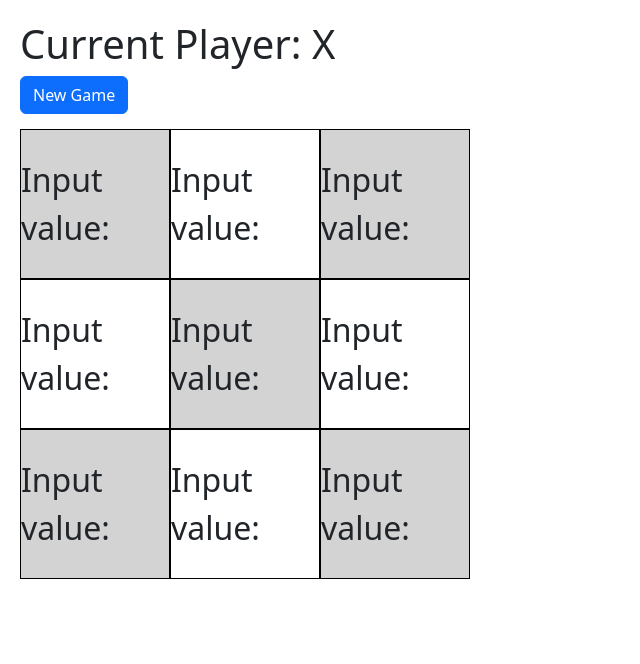
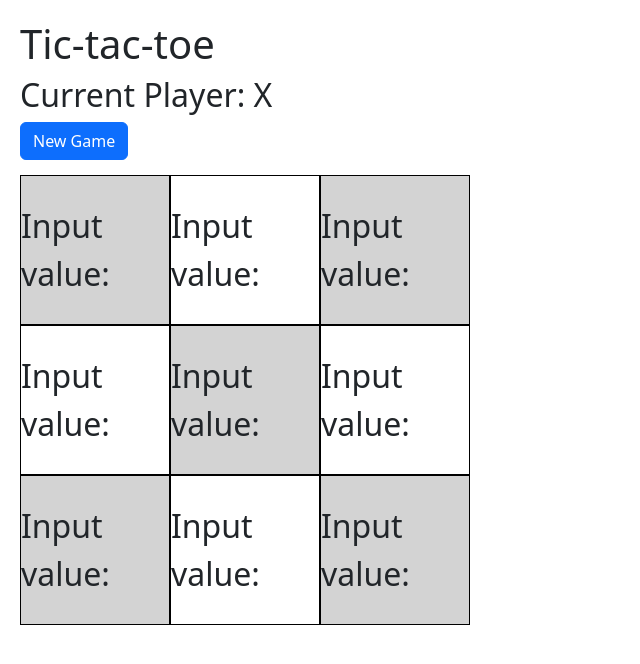
Before and after one commit to MIzbicki/Tic-tac-toe, an Angular app: page / in a window 1280 px wide. Shown: the top 664 px of the page, without its empty margins (0-640 px from the left). Built offline with nearby package versions, Linux system fonts and the light colour scheme.

Commit message:
small bug fix

```diff
--- a/src/app/board/board.component.html
+++ b/src/app/board/board.component.html
@@ -1,11 +1,12 @@
-<h1 *ngIf="!winner">Current Player: {{ player }}</h1>
-<h1 *ngIf="winner">The Winner is: {{ player }} !!!</h1>
+<h1>{{Title}}</h1>
+<h2 *ngIf="!winner">Current Player: {{ player }}</h2>
+<h2 *ngIf="winner">The Winner is: {{ winner }} !!!</h2>
 <button class="btn btn-primary" (click)="newGame()">New Game</button><br>
 {{ winner }}
 <main>
   <div class="grid-container">
     <app-square
-      *ngFor="let item of squares; let i= index"
+      *ngFor="let item of squares; let i = index"
       [value]="squares[i]"
       (click)="makeMove(i)"
       class="child-element">
--- a/src/app/board/board.component.ts
+++ b/src/app/board/board.component.ts
@@ -7,6 +7,7 @@ import { Component, OnInit } from '@angular/core';
 })
 
 export class BoardComponent implements OnInit {
+  Title = "Tic-tac-toe";
   squares: X_or_O[] = [];
   xIsNext: boolean = true;
   winner: string | null = null;
@@ -64,5 +65,5 @@ export class BoardComponent implements OnInit {
 export enum X_or_O {
   X = 'X',
   O = 'O',
-  empty = ''
+  empty = 'puste'
 }
```
